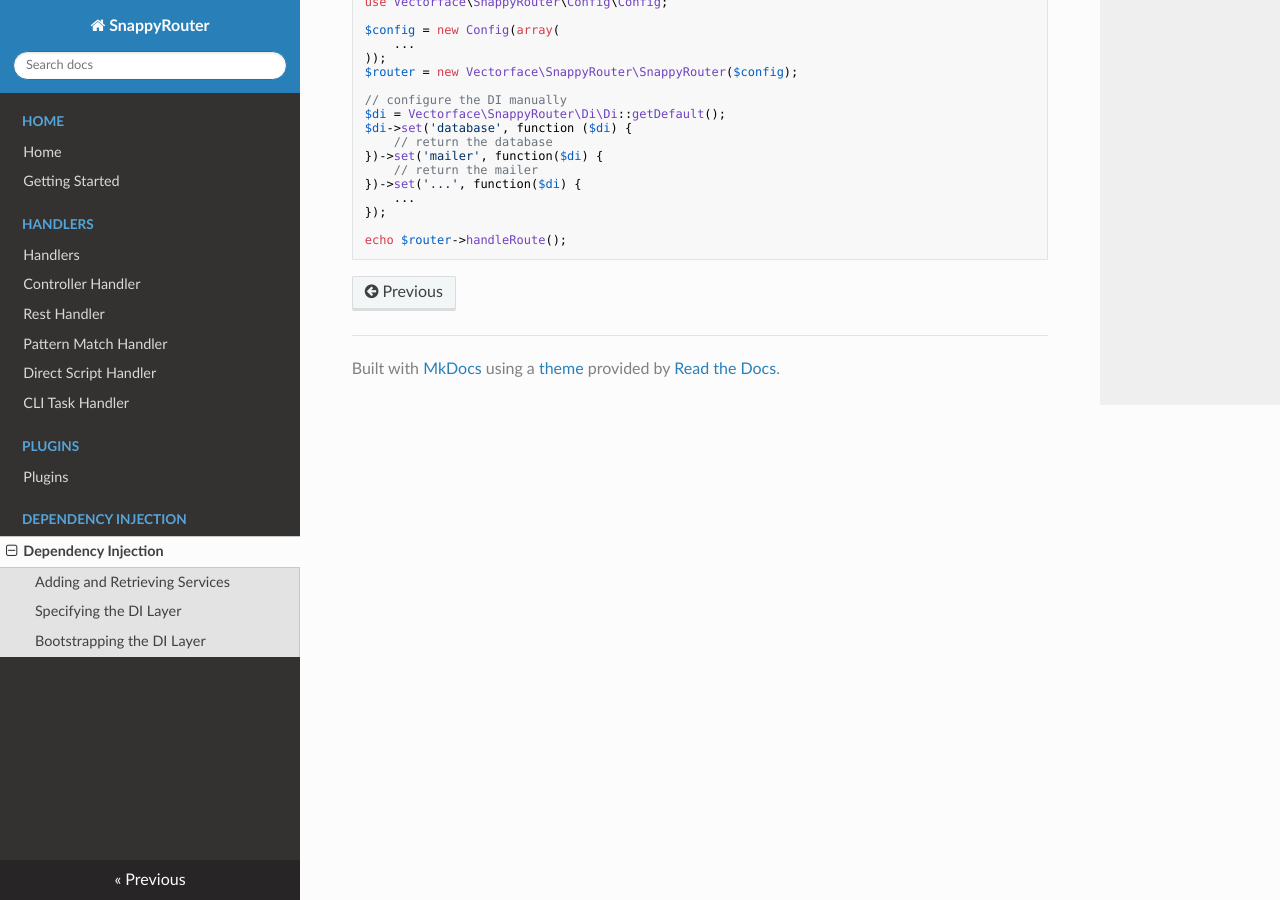
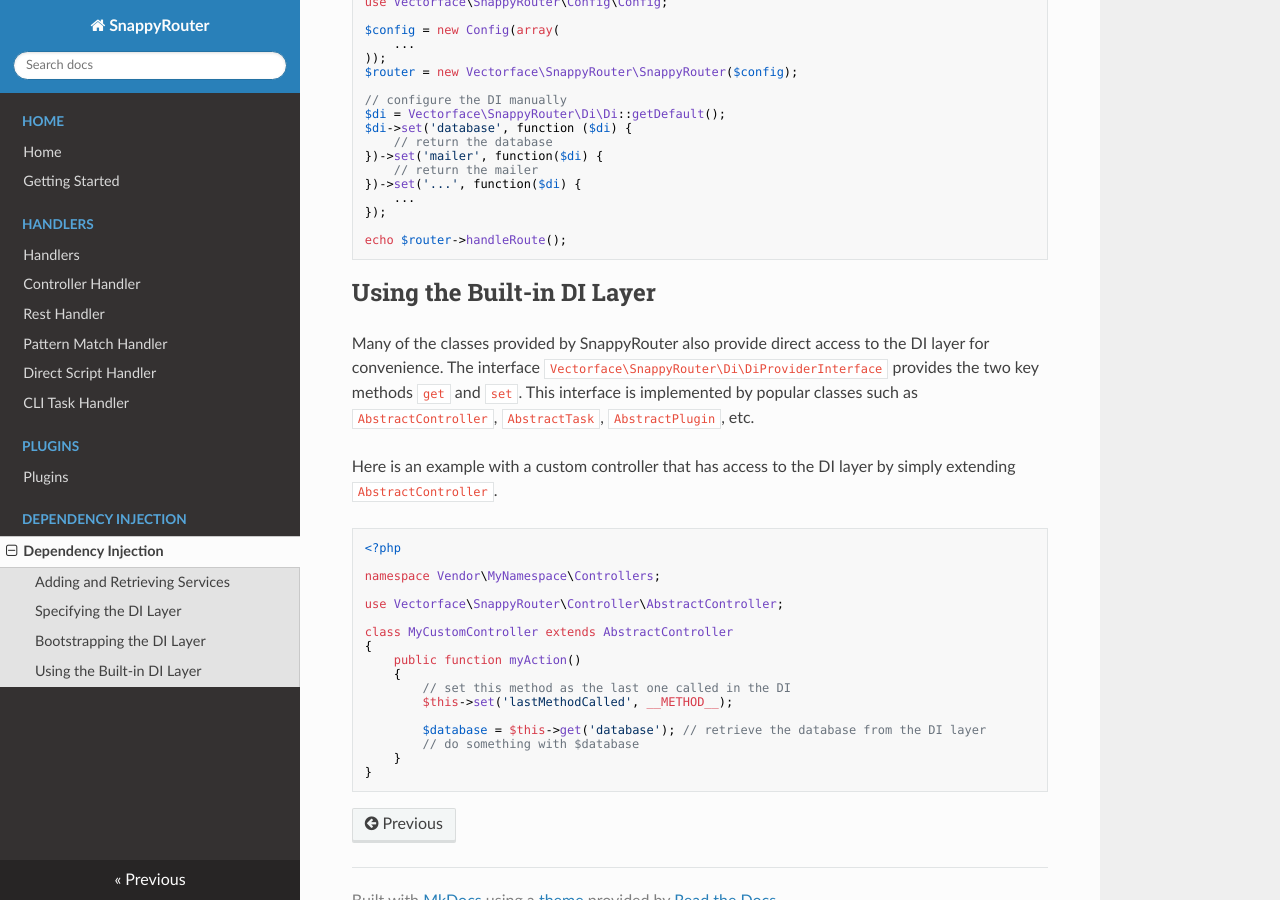
Before and after one commit to Vectorface/SnappyRouter, an MkDocs documentation site: the page built from docs/di.md, in a window 1280 px wide and 900 px high, scrolled down 1663 px. Built offline with MkDocs 1.6.1, drawn with Linux system fonts in a browser that asks for light colours; nearby versions of some CDN libraries; old or Windows-style settings are respelled for this version of MkDocs.

Commit message:
Documentation: Added section to DI.

````diff
--- a/docs/di.md
+++ b/docs/di.md
@@ -109,3 +109,33 @@ $di->set('database', function ($di) {
 
 echo $router->handleRoute();
 ```
+## Using the Built-in DI Layer
+
+Many of the classes provided by SnappyRouter also provide direct access to the
+DI layer for convenience. The interface
+`Vectorface\SnappyRouter\Di\DiProviderInterface` provides the two key methods
+`get` and `set`. This interface is implemented by popular classes such as
+`AbstractController`, `AbstractTask`, `AbstractPlugin`, etc.
+
+Here is an example with a custom controller that has access to the DI layer
+by simply extending `AbstractController`.
+
+```php
+<?php
+
+namespace Vendor\MyNamespace\Controllers;
+
+use Vectorface\SnappyRouter\Controller\AbstractController;
+
+class MyCustomController extends AbstractController
+{
+    public function myAction()
+    {
+        // set this method as the last one called in the DI
+        $this->set('lastMethodCalled', __METHOD__);
+
+        $database = $this->get('database'); // retrieve the database from the DI layer
+        // do something with $database
+    }
+}
+```
````
